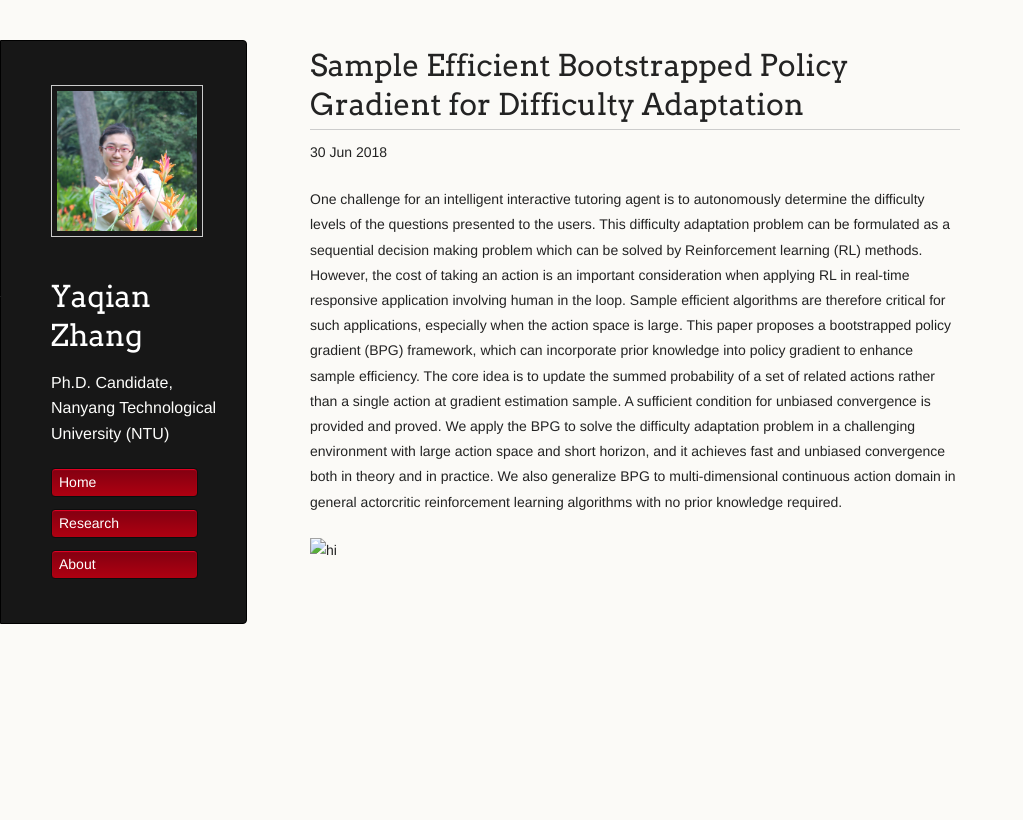
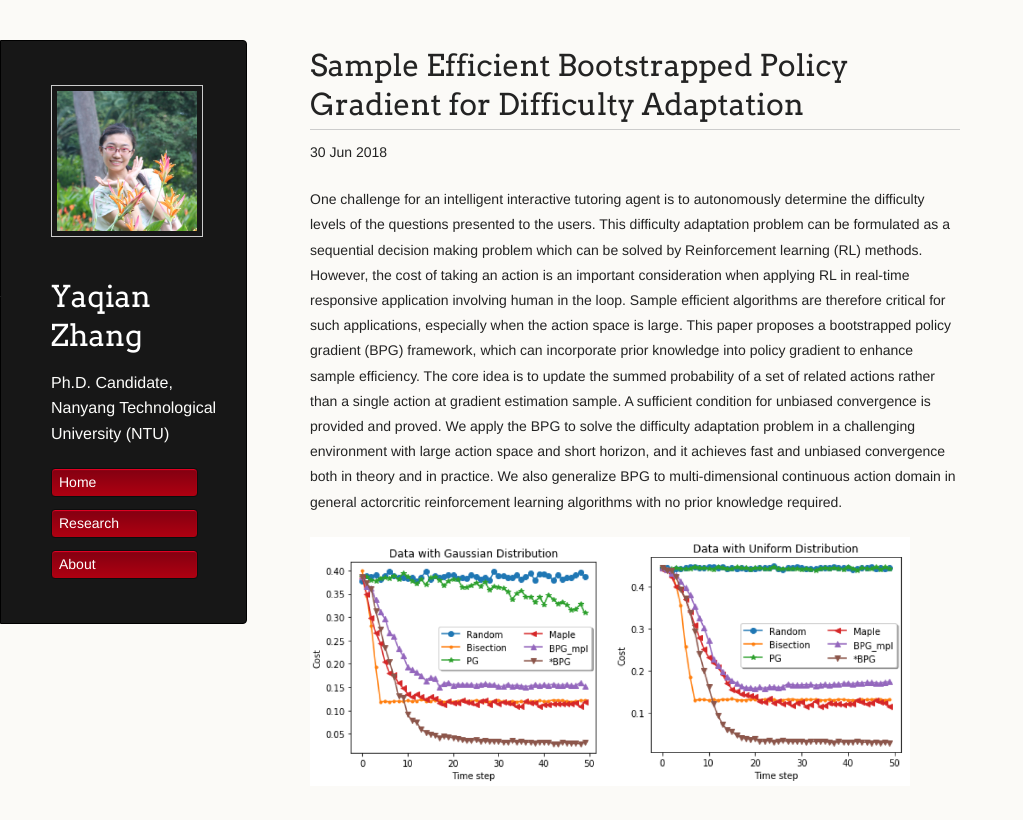
Before and after one commit to YaqianZhang/yaqianzhang.github.io, a Jekyll site: the page built from _posts/2019-01-30-boostrapped-policy-gradient.md, in a window 1280 px wide. Shown: the top 820 px of the page, without its empty margins (0-1023 px from the left). Built offline with Jekyll 4.4.1, drawn with Linux system fonts in a browser that asks for light colours.

Commit message:
Update 2019-01-30-boostrapped-policy-gradient.md

```diff
--- a/_posts/2019-01-30-boostrapped-policy-gradient.md
+++ b/_posts/2019-01-30-boostrapped-policy-gradient.md
@@ -30,4 +30,4 @@ to multi-dimensional continuous action domain in general actorcritic
 reinforcement learning algorithms with no prior knowledge
 required.
 
-<img src="URL/images/fig4_1.PNG" alt="hi" class="inline" width="600" />
+<img src="/images/fig4_1.PNG" alt="hi" class="inline" width="600" />
```
Also changed, not shown: other parts of _posts/2019-01-30-boostrapped-policy-gradient.md (+1 -1 lines).
